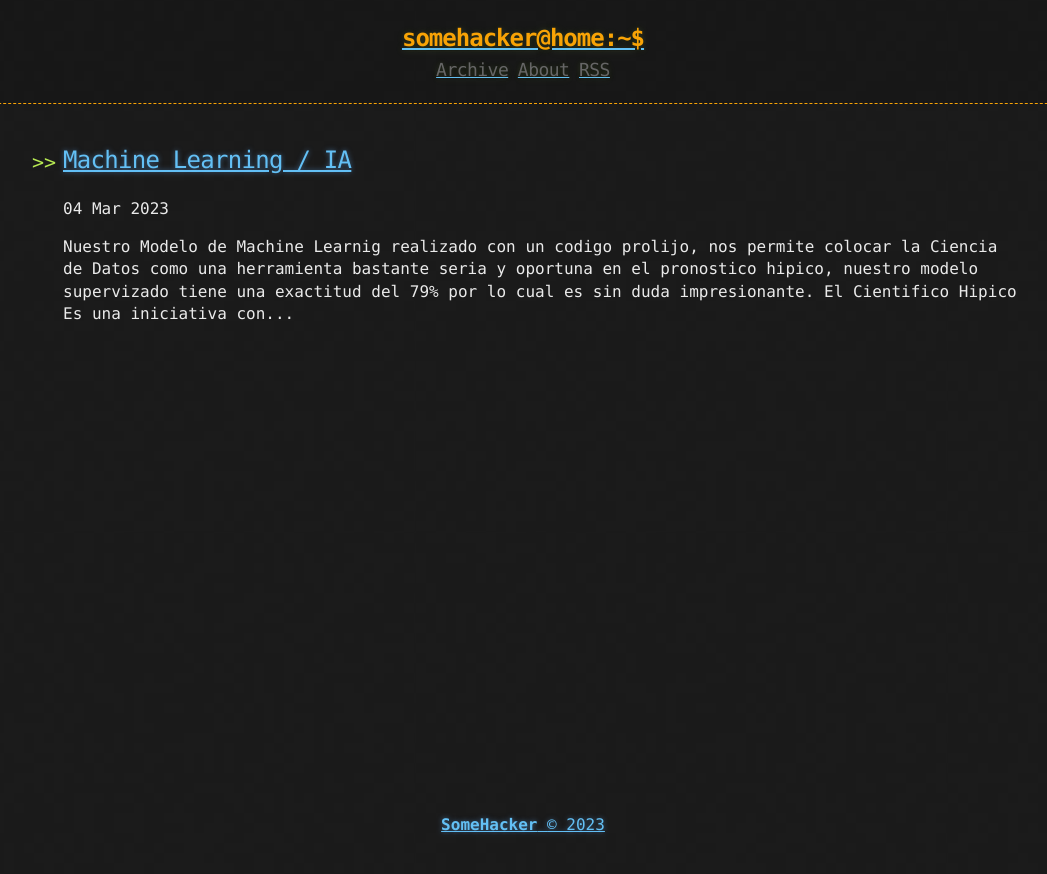
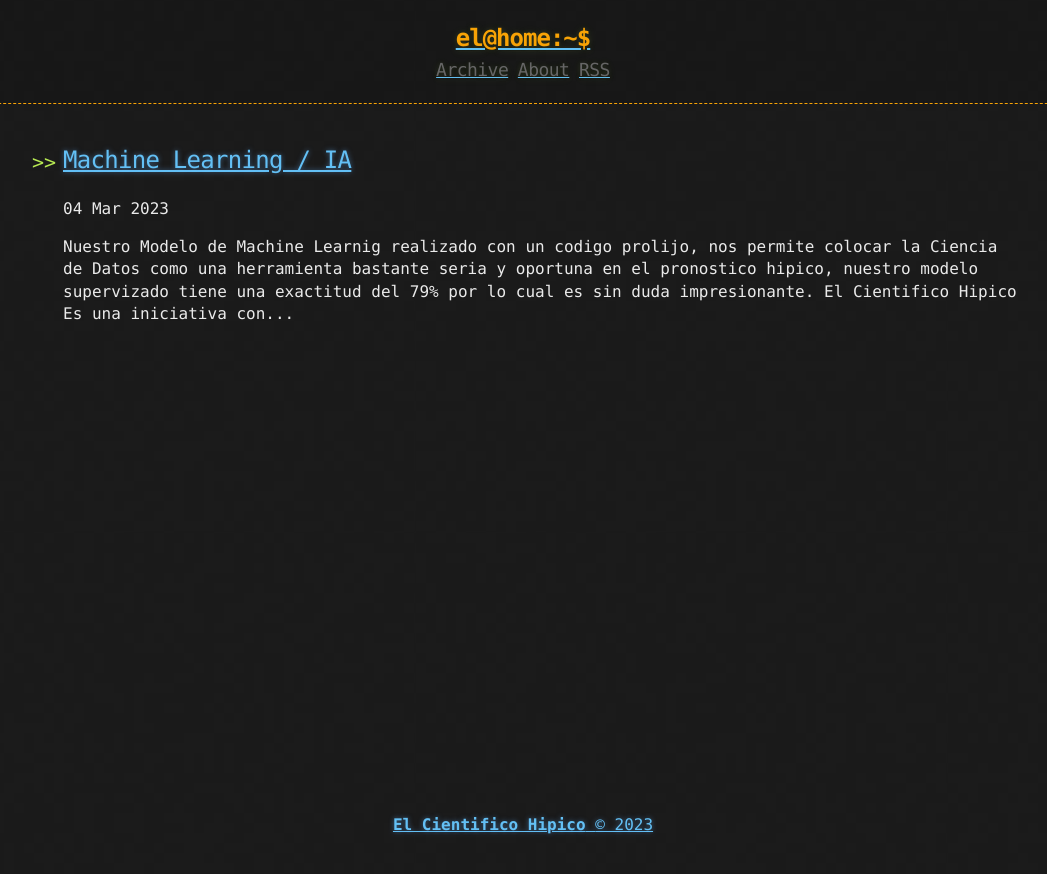
Before and after one commit to elcientificohipico/elcientificohipico.github.io, a Jekyll site: the page built from index.html, in a window 1280 px wide. Shown: the top 874 px of the page, without its empty margins (117-1164 px from the left). Built offline with Jekyll 4.4.1, drawn with Linux system fonts in a browser that asks for light colours; the list of posts is cut into pages by our own code.

Commit message:
Update _config.yml

```diff
--- a/_config.yml
+++ b/_config.yml
@@ -1,9 +1,9 @@
 title: el-cientifico-hipico
-description: "A Jekyll Blog Theme For Hackers"
+description: "Pagina de Proyecto"
 author:
-  name: "SomeHacker"
-  email: "someone@somewebsite.somedomain"
-  url: "https://ashishchaudhary.in/hacker-blog"
+  name: "El Cientifico Hipico"
+  email: "elcientificohipico@proton.com"
+  url: "https://github.com/Armegas"
 
 baseurl: /
 
@@ -28,5 +28,4 @@ plugins:
   - jekyll-sitemap
 
 # Custom variables
-owner : "SomeHacker"
-year : "2020"
+owner : "El Cientifico Hipico"
```
